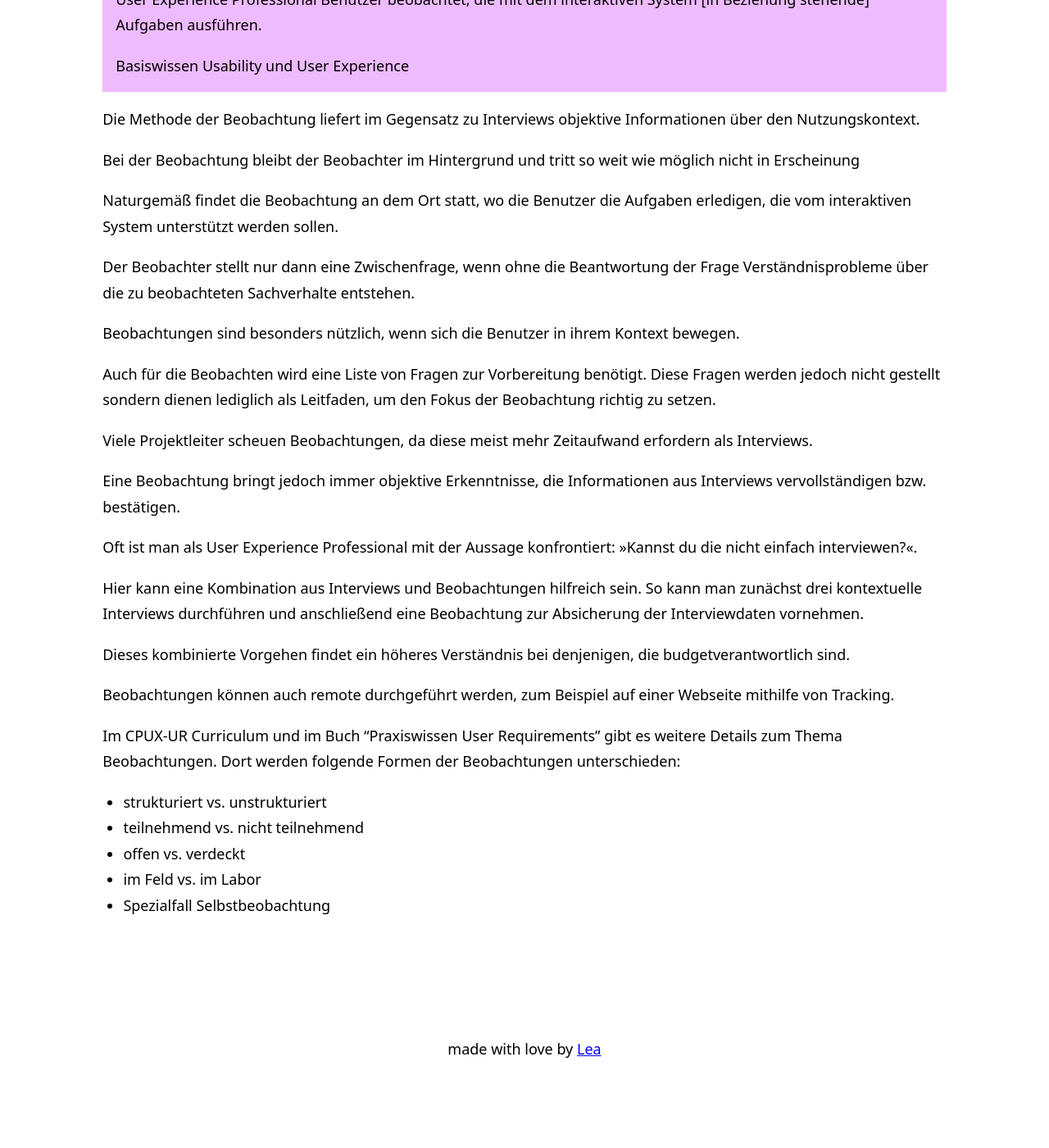
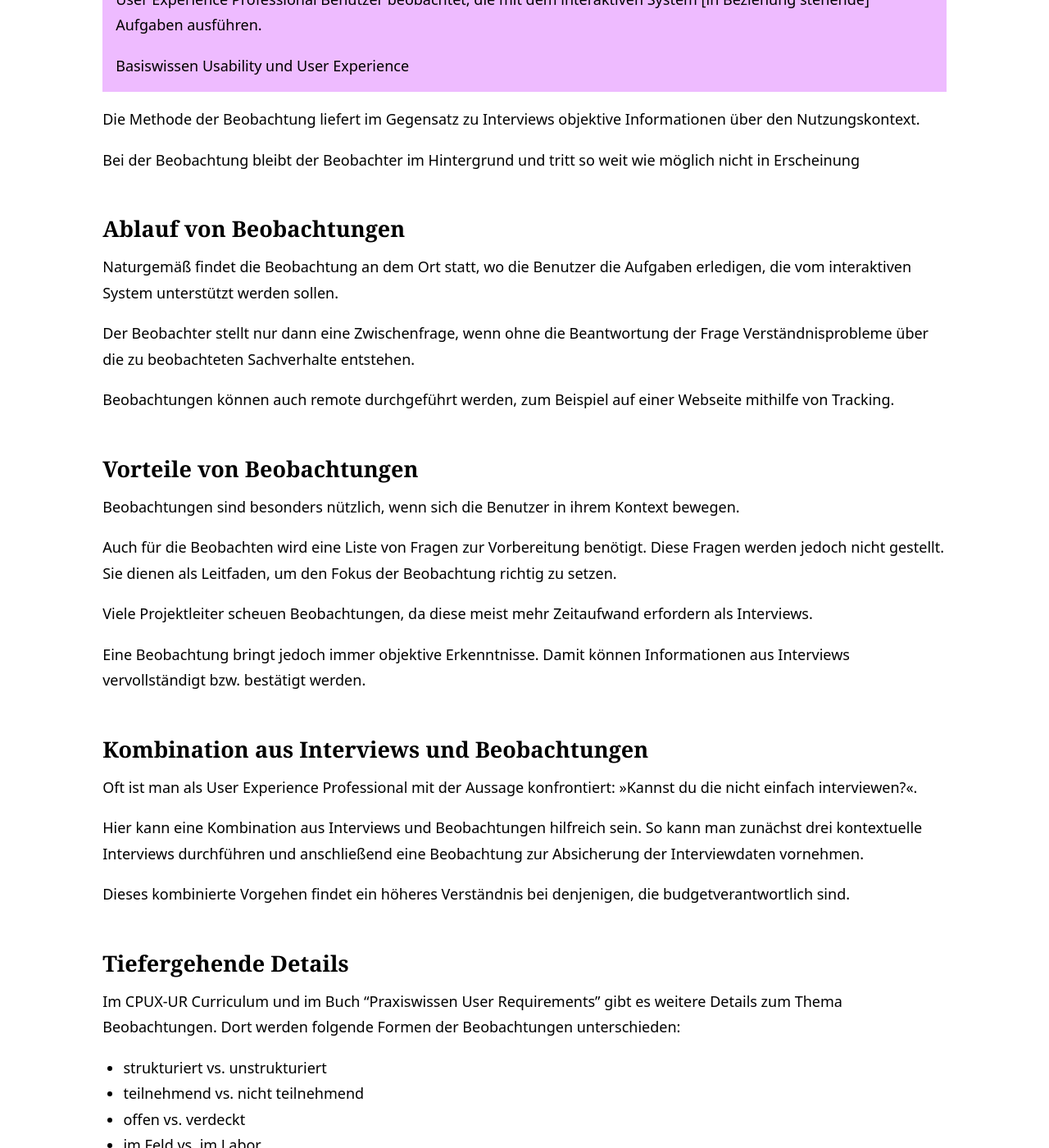
Before and after one commit to learosema/cpux-prep, a Jekyll site: the page built from nutzungskontext-analyse/beobachtungen.md, in a window 1280 px wide and 1400 px high, scrolled down 387 px. Shown: the whole window at 82% size. Built offline with Jekyll 4.4.1, drawn with Linux system fonts in a browser that asks for light colours; our own code applies the rules of GitHub Pages for plain Markdown files; before the commit the page ends 1699 px from its top, so only the background shows below that.

Commit message:
chore: some structure

```diff
--- a/nutzungskontext-analyse/beobachtungen.md
+++ b/nutzungskontext-analyse/beobachtungen.md
@@ -13,6 +13,8 @@ Informationen über den Nutzungskontext.
 Bei der Beobachtung bleibt der
 Beobachter im Hintergrund und tritt so weit wie möglich nicht in Erscheinung
 
+## Ablauf von Beobachtungen
+
 Naturgemäß findet die Beobachtung an dem Ort statt, wo die Benutzer die
 Aufgaben erledigen, die vom interaktiven System unterstützt werden
 sollen.
@@ -21,18 +23,25 @@ Der Beobachter stellt nur dann eine Zwischenfrage, wenn ohne die Beantwortung
 der Frage Verständnisprobleme über die zu beobachteten Sachverhalte
 entstehen.
 
+Beobachtungen können auch remote durchgeführt werden, zum Beispiel auf einer
+Webseite mithilfe von Tracking.
+
+## Vorteile von Beobachtungen
+
 Beobachtungen sind besonders nützlich, wenn sich die Benutzer in ihrem Kontext
 bewegen.
 
 Auch für die Beobachten wird eine Liste von Fragen zur Vorbereitung benötigt.
-Diese Fragen werden jedoch nicht gestellt sondern dienen lediglich als
+Diese Fragen werden jedoch nicht gestellt. Sie dienen als
 Leitfaden, um den Fokus der Beobachtung richtig zu setzen.
 
 Viele Projektleiter scheuen Beobachtungen, da diese meist mehr Zeitaufwand
 erfordern als Interviews.
 
-Eine Beobachtung bringt jedoch immer objektive Erkenntnisse, die Informationen
-aus Interviews vervollständigen bzw. bestätigen.
+Eine Beobachtung bringt jedoch immer objektive Erkenntnisse. Damit können
+Informationen aus Interviews vervollständigt bzw. bestätigt werden.
+
+## Kombination aus Interviews und Beobachtungen
 
 Oft ist man als User Experience Professional mit der Aussage konfrontiert:
 »Kannst du die nicht einfach interviewen?«.
@@ -44,8 +53,7 @@ anschließend eine Beobachtung zur Absicherung der Interviewdaten vornehmen.
 Dieses kombinierte Vorgehen findet ein höheres Verständnis bei denjenigen,
 die budgetverantwortlich sind.
 
-Beobachtungen können auch remote durchgeführt werden, zum Beispiel auf einer
-Webseite mithilfe von Tracking.
+## Tiefergehende Details
 
 Im CPUX-UR Curriculum und im Buch "Praxiswissen User Requirements" gibt es
 weitere Details zum Thema Beobachtungen. Dort werden folgende Formen
```
Also changed, not shown: nutzungskontext-analyse/fokusgruppen.md (+4 -0 lines), nutzungskontext-darlegungsformen/nutzungskontextbeschreibung.md (+6 -3 lines).
